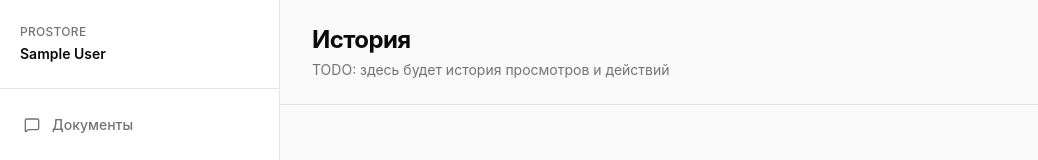
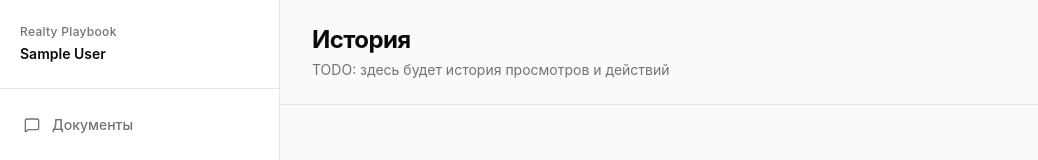
Before and after one commit to evbukanov-tech/realty-playbook, a Next.js app: page /dashboard/history in a window 1280 px wide. Shown: the top 160 px of the page, without its empty margins (0-1038 px from the left). Built offline with nearby package versions, Linux system fonts and the light colour scheme; no server answers; sample sign-in values are in the browser's storage.

Commit message:
Update application branding: changed references from "ProStore" to "Realty Playbook" in layout, login, and dashboard components for consistent branding across the application.

```diff
--- a/src/app/layout.tsx
+++ b/src/app/layout.tsx
@@ -2,7 +2,7 @@ import type { Metadata } from "next";
 import "./globals.css";
 
 export const metadata: Metadata = {
-  title: "ProStore — Документы",
+  title: "Realty Playbook — Документы",
   description: "Управление документами",
 };
 
--- a/src/app/login/page.tsx
+++ b/src/app/login/page.tsx
@@ -21,7 +21,7 @@ export default async function LoginPage() {
     <main className="flex min-h-screen items-center justify-center bg-muted/40 px-4">
       <Card className="w-full max-w-sm">
         <CardHeader className="text-center">
-          <CardTitle className="text-2xl">ProStore</CardTitle>
+          <CardTitle className="text-2xl">Realty Playbook</CardTitle>
           <CardDescription>
             Войдите, чтобы управлять своими документами
           </CardDescription>
--- a/src/components/dashboard/DashboardShell.tsx
+++ b/src/components/dashboard/DashboardShell.tsx
@@ -39,8 +39,8 @@ export function DashboardShell({
             <Menu className="h-5 w-5" />
           </Button>
           <div className="min-w-0 flex-1">
-            <p className="text-xs font-medium uppercase tracking-wide text-muted-foreground">
-              ProStore
+            <p className="text-xs font-medium tracking-wide text-muted-foreground">
+              Realty Playbook
             </p>
             <p className="truncate text-sm font-semibold">{displayName}</p>
           </div>
--- a/src/components/dashboard/DashboardSidebar.tsx
+++ b/src/components/dashboard/DashboardSidebar.tsx
@@ -39,8 +39,8 @@ export function DashboardSidebarNav({
   return (
     <div className={cn("flex h-full flex-col bg-card", className)}>
       <div className="border-b px-5 py-6">
-        <p className="text-xs font-medium uppercase tracking-wide text-muted-foreground">
-          ProStore
+        <p className="text-xs font-medium tracking-wide text-muted-foreground">
+          Realty Playbook
         </p>
         <p className="mt-1 truncate text-sm font-semibold">{displayName}</p>
       </div>
```
